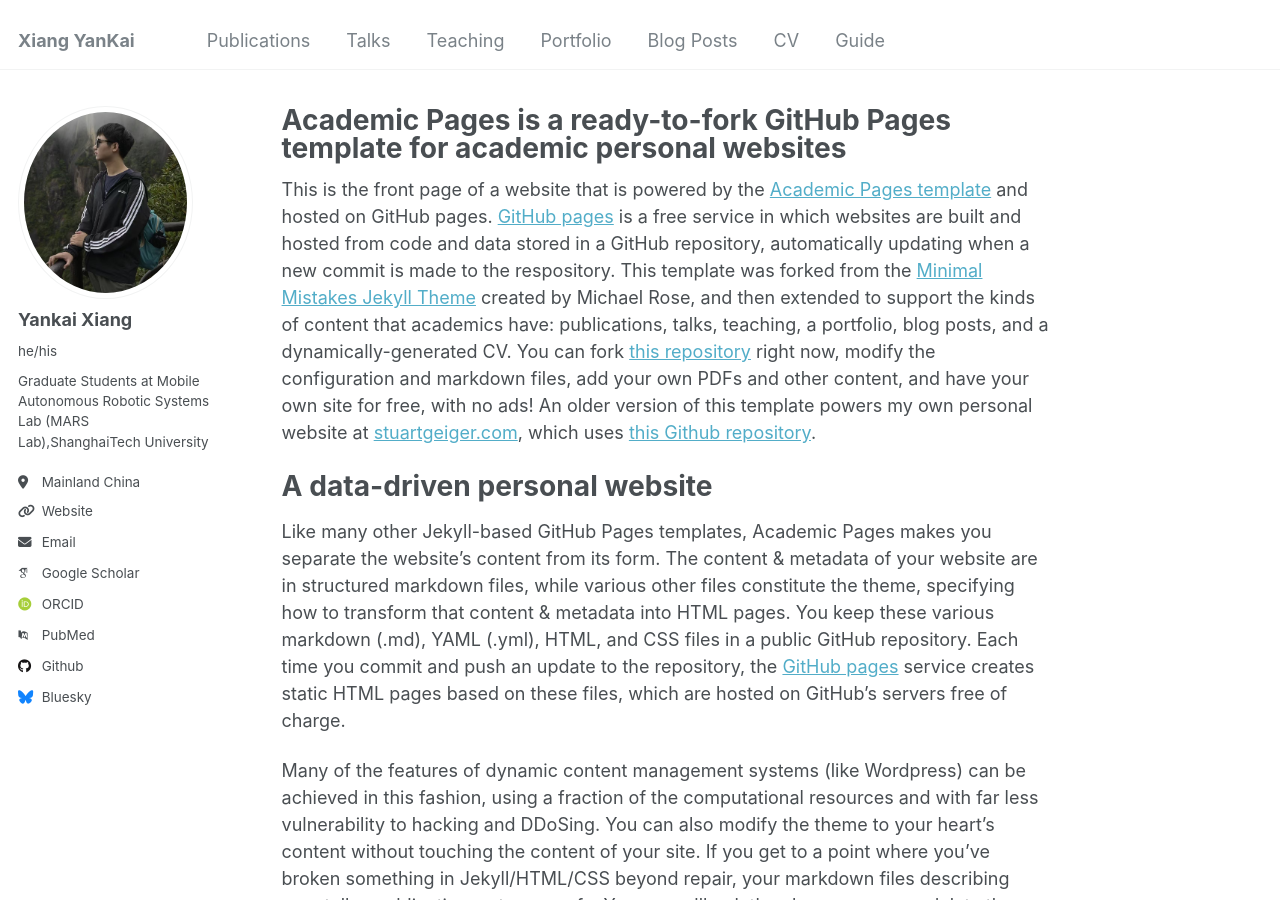
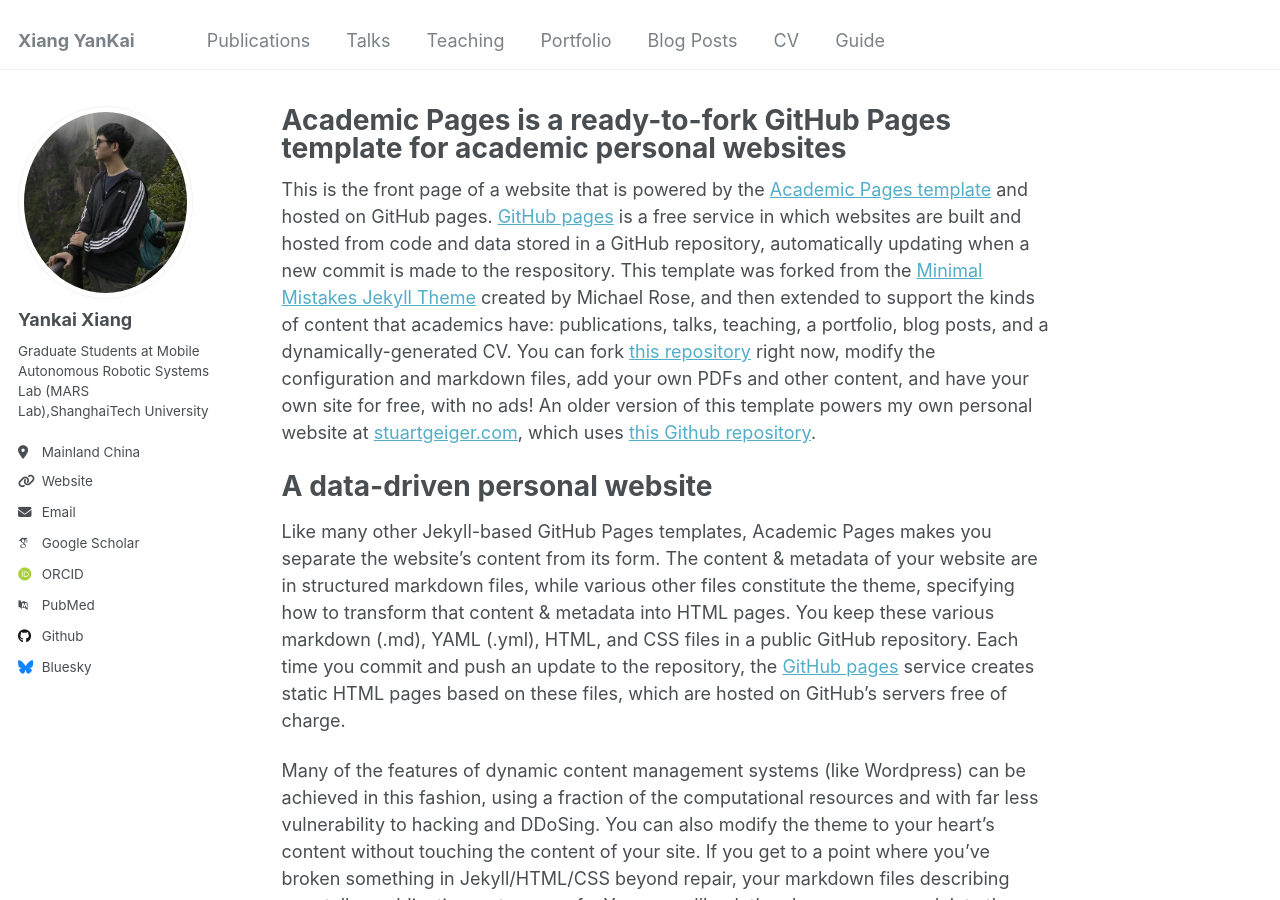
Before and after one commit to cmjang/cmjang.github.io, a Jekyll site: the page built from _pages/about.md, in a window 1280 px wide and 900 px high. Built offline with Jekyll 4.4.1, drawn with Linux system fonts in a browser that asks for light colours; some web fonts are replaced.

Commit message:
Update _config.yml

```diff
--- a/_config.yml
+++ b/_config.yml
@@ -23,7 +23,7 @@
   # Biographic information
   avatar           : "profile.png"
   name             : "Yankai Xiang"
-  pronouns         : "he/his"# example: "she/her"
+  pronouns         : # example: "she/her"
   bio              : "Graduate Students at Mobile Autonomous Robotic Systems Lab (MARS Lab),ShanghaiTech University"
   location         : "Mainland China"
   employer         :
```
